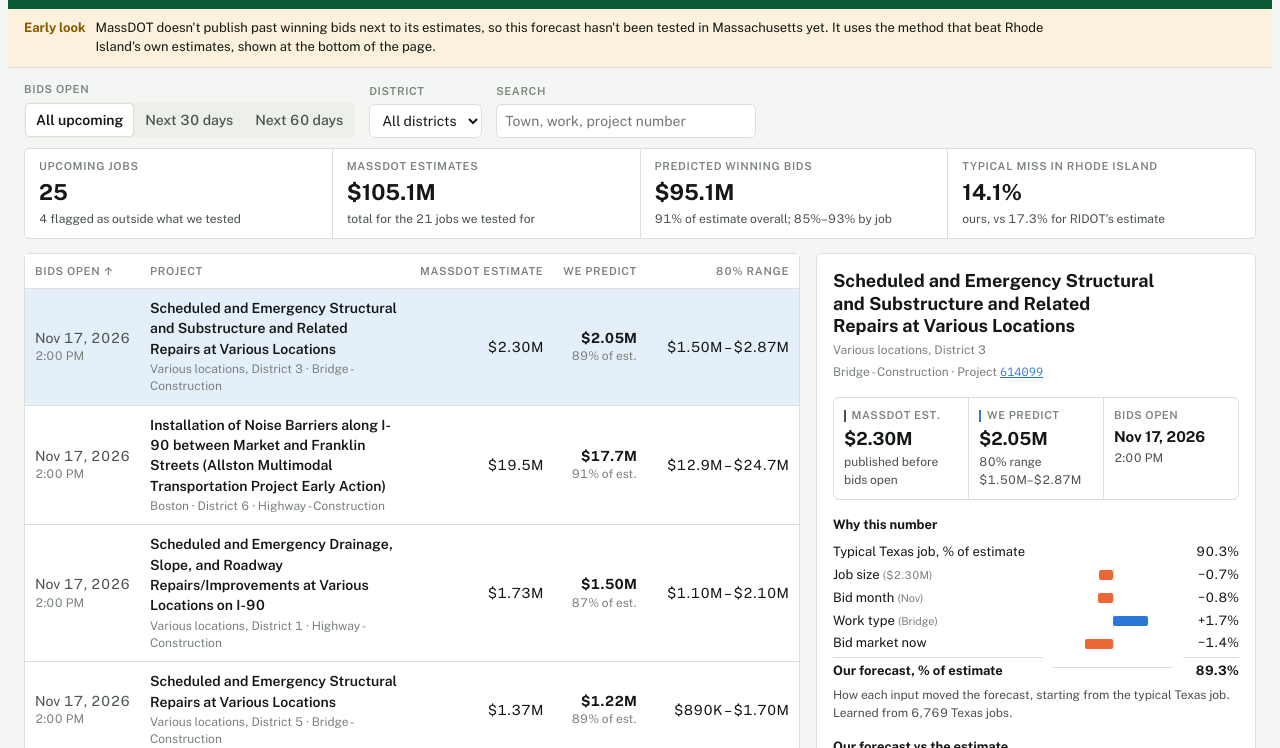
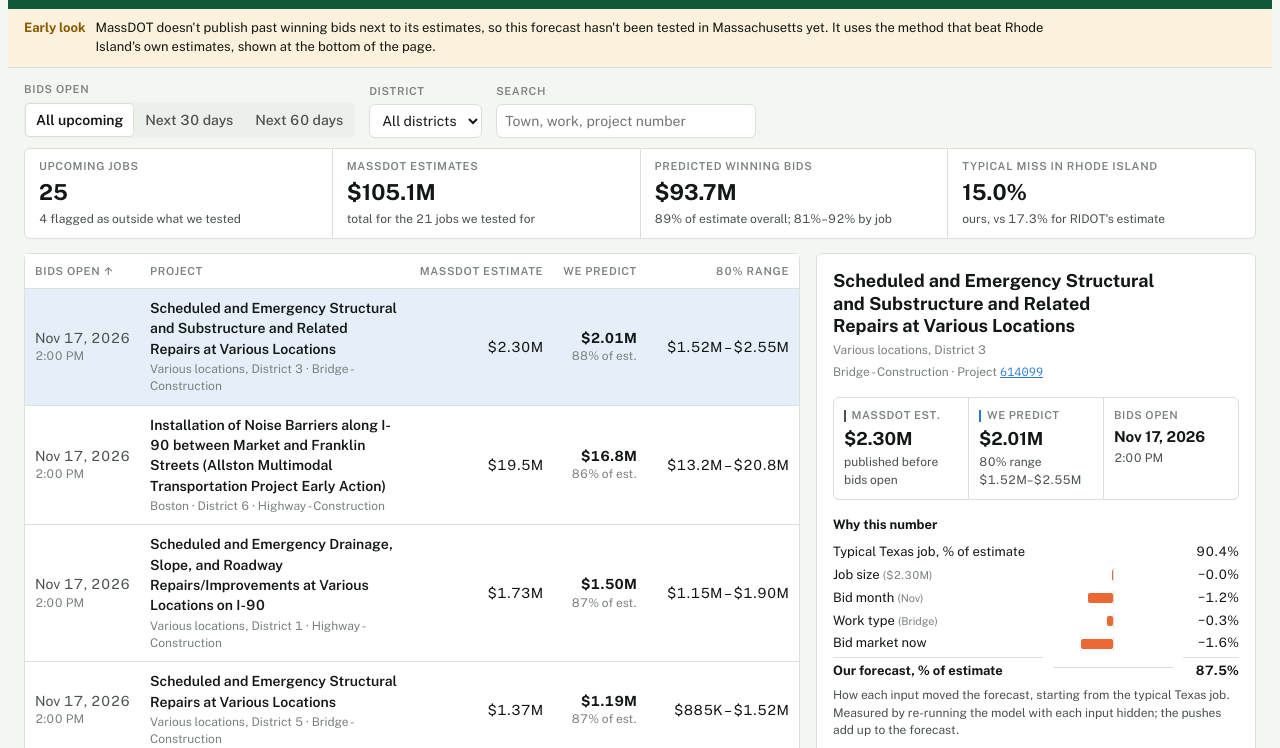
Before and after one commit to amiles2233/ConstructionBidForecaster, a plain HTML site: page ma/index.html in a window 1280 px wide. Shown: the part 52-800 px from the top of the page. Drawn offline with nearby package versions, Linux system fonts and the light colour scheme.

Commit message:
Publish app (data generated 2026-10-17)

```diff
--- a/ma/index.html
+++ b/ma/index.html
@@ -443,7 +443,7 @@ footer ul { margin: 0; padding-left: 18px; max-width: 900px; display: flex; flex
       html += `<ul class="flags">${j.flags.map((f) => `<li><b>⚠</b> ${esc(f)}. Treat this forecast with extra caution.</li>`).join("")}</ul>`;
     }
     html += `<div class="section"><h3>Why this number</h3>${whyTable(j)}
-      <p class="note">How each input moved the forecast, starting from the typical Texas job. Learned from ${D.tx_n.toLocaleString()} Texas jobs.</p></div>`;
+      <p class="note">How each input moved the forecast, starting from the typical Texas job. Measured by re-running the model with each input hidden; the pushes add up to the forecast.</p></div>`;
     html += `<div class="section chart"><h3>Our forecast vs the estimate</h3>${rangeChart(r10, r50, r90)}
       <p class="note">The winning bid should land in the blue band about 8 times in 10, if Massachusetts behaves like Rhode Island.</p></div>`;
     html += `<div class="section calc"><h3>Your bid → chance of being low bidder</h3>
@@ -524,11 +524,14 @@ footer ul { margin: 0; padding-left: 18px; max-width: 900px; display: flex; flex
   // ---------------------------------------------------------------- evidence
   function renderEvidence() {
     const E = D.evidence;
-    $("evText").innerHTML = `We forecast ${E.n} Rhode Island jobs (${fmtDate(E.from, { day: undefined })} – ${fmtDate(E.to, { day: undefined })}) with the same Texas-trained model used above and no Rhode Island bid history at all. Each job saw only Texas results from before its bid date.`;
+    $("evText").innerHTML = `We forecast ${E.n} Rhode Island jobs (${fmtDate(E.from, { day: undefined })} – ${fmtDate(E.to, { day: undefined })}) with the same model and Texas examples used above, and no Rhode Island bid history at all. Each job saw only Texas results from before its bid date.`;
     const row = (cls, name, k) => `<tr class="${cls}"><td>${name}</td><td>${pct(E[k + "_mdape"], 1)}</td><td>${pct(E[k + "_mape"], 1)}</td><td>${signPct(E[k + "_bias"])}</td></tr>`;
     $("evTable").innerHTML = `<thead><tr><th>Forecast</th><th>Typical miss</th><th>Average miss</th><th>Average bias</th></tr></thead><tbody>
       ${row("", "RIDOT estimate", "ee")}${row("us", "Our model", "us")}${row("", "Flat ratio", "flat")}</tbody>`;
-    $("evNote").textContent = `The model beats RIDOT's estimate. A single flat ratio (the estimate × the recent Texas ratio, the same for every job) did slightly better on average, but it gives every job the same answer. RIDOT's estimate came in above the winning bid on ${pct(E.ee_high_share)} of jobs. Bias is the average signed miss; positive means the forecast ran high.`;
+    const flatNote = E.flat_mape < E.us_mape
+      ? "A single flat ratio (the estimate × the recent Texas ratio, the same for every job) did slightly better on average, but it gives every job the same answer."
+      : "It also beats a single flat ratio (the estimate × the recent Texas ratio, the same for every job).";
+    $("evNote").textContent = `The model beats RIDOT's estimate. ${flatNote} Its 80% range contained the winning bid on ${pct(E.us_cover)} of jobs. RIDOT's estimate came in above the winning bid on ${pct(E.ee_high_share)} of jobs. Bias is the average signed miss; positive means the forecast ran high.`;
     $("evChart").innerHTML = evidenceChart(E.jobs);
     bindTips($("evChart"));
   }
@@ -572,8 +575,8 @@ footer ul { margin: 0; padding-left: 18px; max-width: 900px; display: flex; flex
 
   function renderHowto() {
     const items = [
-      `<b>We predict</b> comes from a model trained on ${D.tx_n.toLocaleString()} Texas DOT jobs. It uses only what MassDOT publishes before bid day: the estimate, the work type (read from the project title), the bid month, plus the current bid market (winning bids ran ${pct(D.ratio, 1)} of estimate on Texas jobs in the 180 days before ${fmtDate(D.tx_results_through)}). "Why this number" shows how each input moved the forecast.`,
-      `<b>The 80% range</b> runs from ${pct(Math.exp(D.q10))} to ${pct(Math.exp(D.q90))} of our forecast. That's how widely Rhode Island winning bids spread around this model's forecasts. It leans high because a few jobs come in well over the estimate.`,
+      `<b>We predict</b> comes from TabICL, an open-source AI model built for tables. We show it ${D.tx_n.toLocaleString()} past Texas DOT jobs with their winning bids as examples, and it forecasts each Massachusetts job from them. It uses only what MassDOT publishes before bid day: the estimate, the work type (read from the project title), the bid month, plus the current bid market (winning bids ran ${pct(D.ratio, 1)} of estimate on Texas jobs in the 180 days before ${fmtDate(D.tx_results_through)}). "Why this number" shows how each input moved the forecast.`,
+      `<b>The 80% range</b> is the model's own uncertainty for each job, so it's wider for the kinds of jobs whose Texas results vary more. In Rhode Island it contained the winning bid ${pct(D.evidence.us_cover)} of the time. It leans high because a few jobs come in well over the estimate.`,
       `<b>Chance of winning</b> means being the low bidder on price. It's fit on Rhode Island bids and assumes a field of competitors like Rhode Island's. MassDOT can still reject bids.`,
       `<b>Flags</b> mark jobs outside what we tested: very large jobs (the largest Rhode Island job was about $46M), design-build contracts and building work.`,
       `Source: MassDOT Advertised Projects Bid Opening Schedule, snapshot ${fmtDate(D.schedule_date)}; Texas Open Data Portal (TxDOT bid tabulations); RIDOT bid summaries. Independent prototype, not affiliated with MassDOT, TxDOT or RIDOT.`,
```
Also changed, not shown: ma/data.json (+1 -1 lines).
